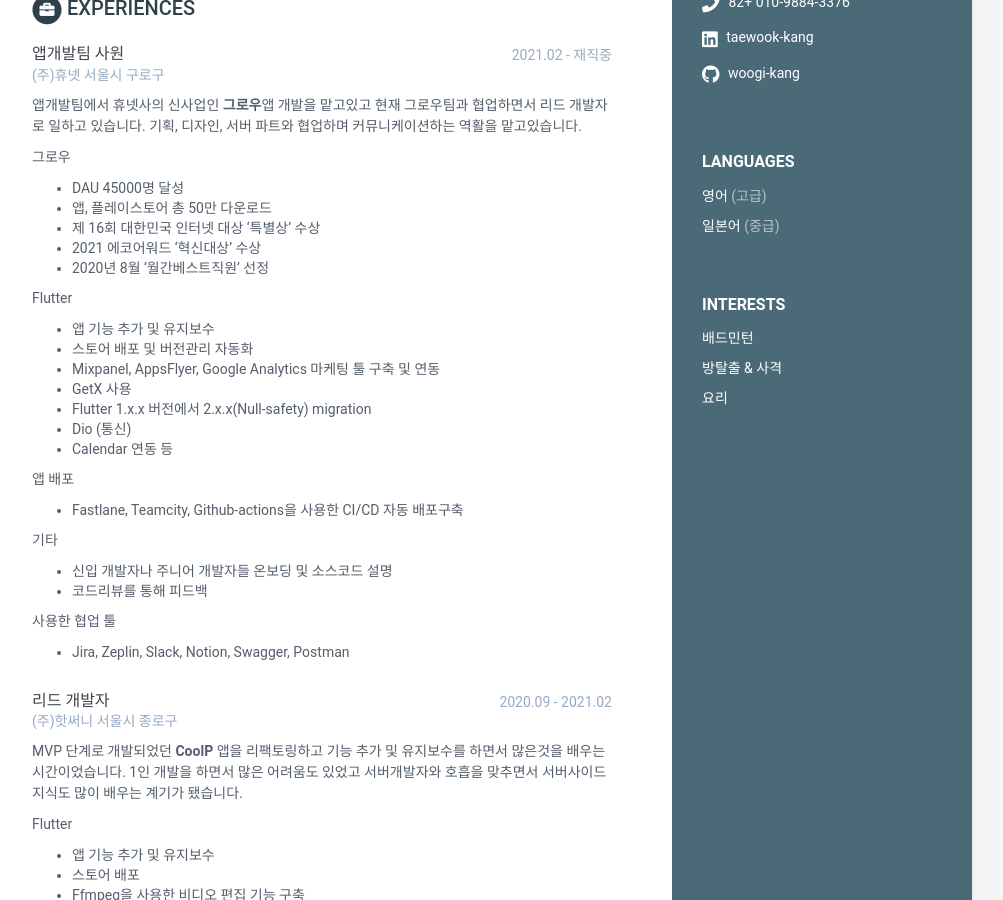
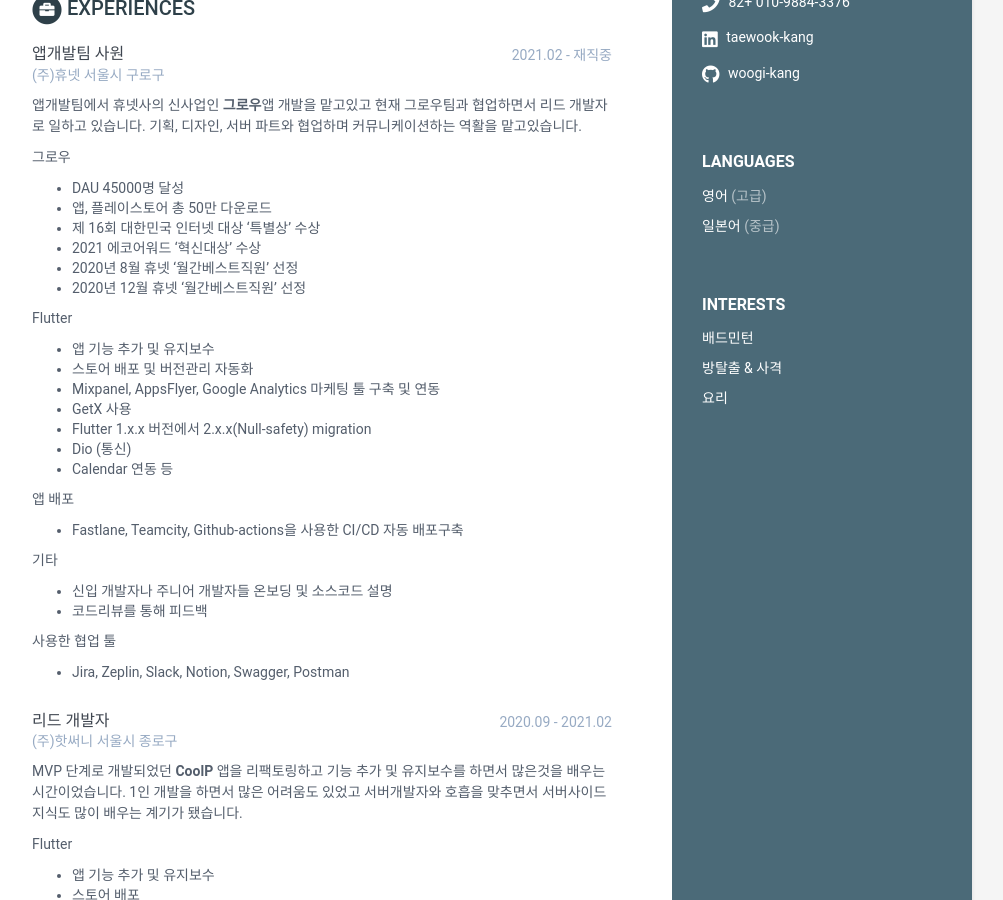
Before and after one commit to woogi-kang/woogi-kang.github.io, a Jekyll site: the page built from index.html, in a window 1280 px wide and 900 px high, scrolled down 341 px. Shown: the whole window, without its empty margins (168-1171 px from the left). Built offline with Jekyll 4.4.1, drawn with Linux system fonts in a browser that asks for light colours.

Commit message:
Update data.yml

```diff
--- a/_data/data.yml
+++ b/_data/data.yml
@@ -84,7 +84,8 @@ experiences:
           - 앱, 플레이스토어 총 50만 다운로드
           - 제 16회 대한민국 인터넷 대상 '특별상' 수상
           - 2021 에코어워드 '혁신대상' 수상
-          - 2020년 8월 '월간베스트직원' 선정
+          - 2020년 8월 휴넷 '월간베스트직원' 선정
+          - 2020년 12월 휴넷 '월간베스트직원' 선정
 
         Flutter
           - 앱 기능 추가 및 유지보수
```
